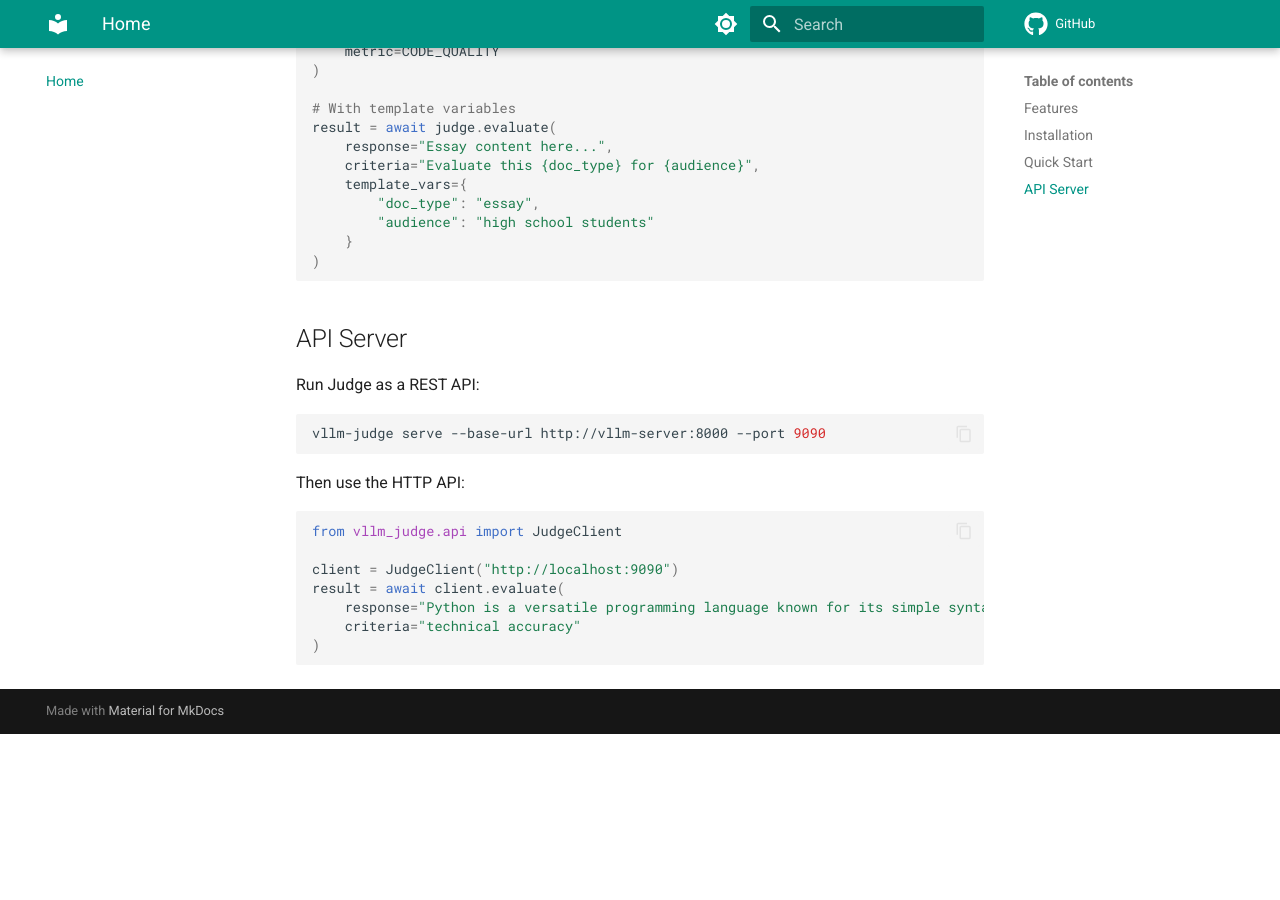
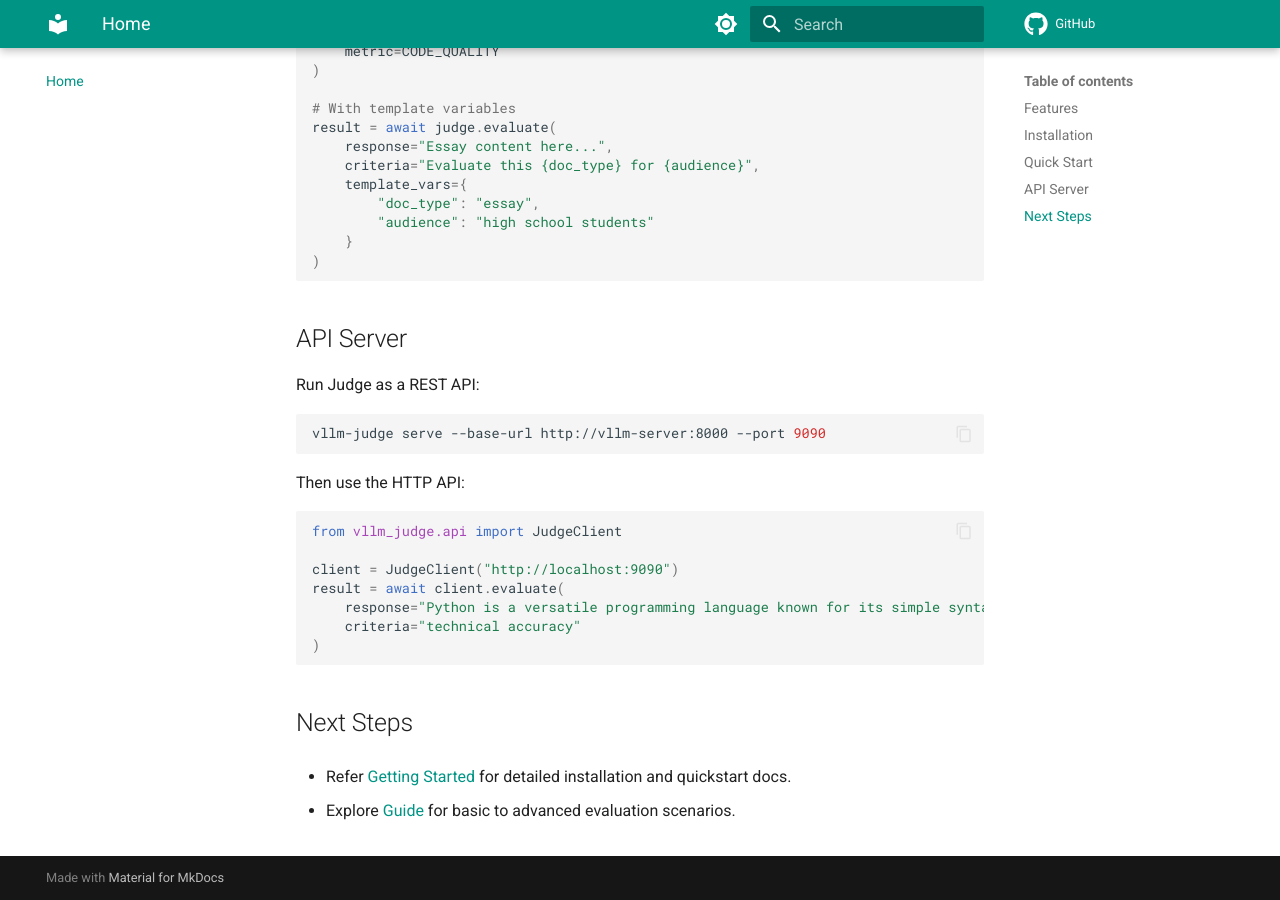
Before and after one commit to trustyai-explainability/vllm_judge, an MkDocs documentation site: the page built from docs/index.md, in a window 1280 px wide and 900 px high, scrolled down 1261 px. Built offline with MkDocs 1.6.1 and Material for MkDocs 9.7.7, drawn with Linux system fonts in a browser that asks for light colours; comment, search, counter and statistics services are not loaded; before the commit the page ends 1995 px from its top, so only the background shows below that.

Commit message:
update index

````diff
--- a/docs/index.md
+++ b/docs/index.md
@@ -81,3 +81,9 @@ result = await client.evaluate(
     criteria="technical accuracy"
 )
 ```
+
+## Next Steps
+
+- Refer [Getting Started](getting-started/) for detailed installation and quickstart docs.
+
+- Explore [Guide](guide/) for basic to advanced evaluation scenarios.
````
